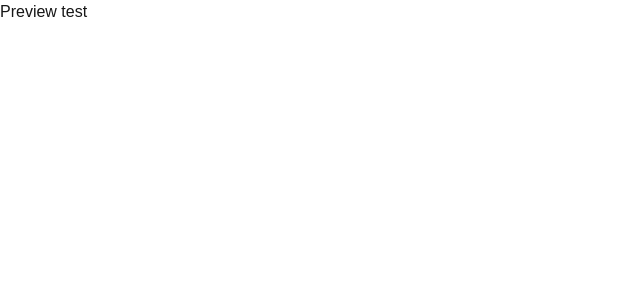
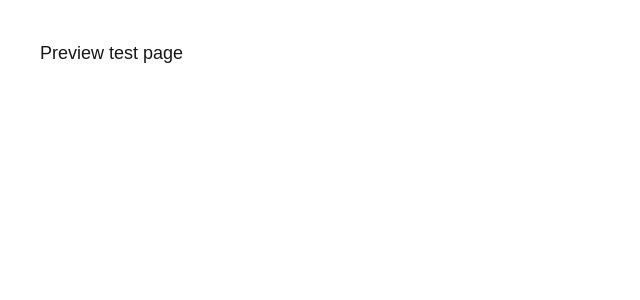
Before and after one commit to AakashKakkar/rarelens-site, a Next.js app: page /preview/profile in a window 1280 px wide. Shown: the top 300 px of the page, without its empty margins (0-640 px from the left). Built offline with nearby package versions, Linux system fonts and the light colour scheme.

Commit message:
fix OG preview

```diff
--- a/app/preview/profile/page.tsx
+++ b/app/preview/profile/page.tsx
@@ -3,6 +3,8 @@ import { Metadata } from "next";
 const baseUrl = "https://rarelens.ai";
 
 export async function generateMetadata(): Promise<Metadata> {
+  const imageUrl = `${baseUrl}/og/profile-aggressive.png`;
+
   return {
     title: "Aakash sees Ridhima’s answers every day.",
     description: "You’re not seeing it.",
@@ -10,24 +12,30 @@ export async function generateMetadata(): Promise<Metadata> {
       title: "Aakash sees Ridhima’s answers every day.",
       description: "You’re not seeing it.",
       url: `${baseUrl}/preview/profile`,
+      type: "website",
       images: [
         {
-          url: `${baseUrl}/og/profile-aggressive.png`,
+          url: imageUrl,
+          secureUrl: imageUrl, // important for WhatsApp
           width: 1200,
           height: 630,
+          alt: "RareLens preview",
         },
       ],
-      type: "website",
     },
     twitter: {
       card: "summary_large_image",
       title: "Aakash sees Ridhima’s answers every day.",
       description: "You’re not seeing it.",
-      images: [`${baseUrl}/og/profile-aggressive.png`],
+      images: [imageUrl],
     },
   };
 }
 
 export default function Page() {
-  return <div>Preview test</div>;
+  return (
+    <div style={{ padding: 40, fontSize: 18 }}>
+      Preview test page
+    </div>
+  );
 }
```
